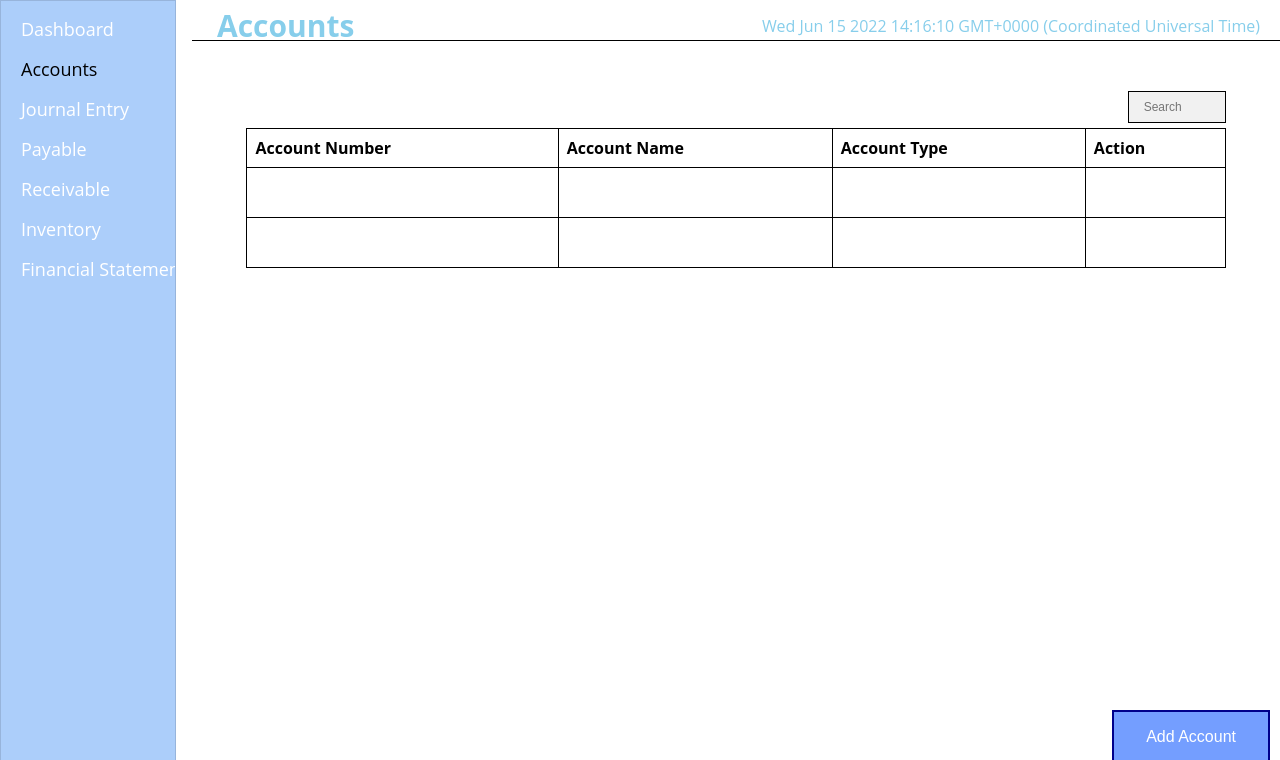
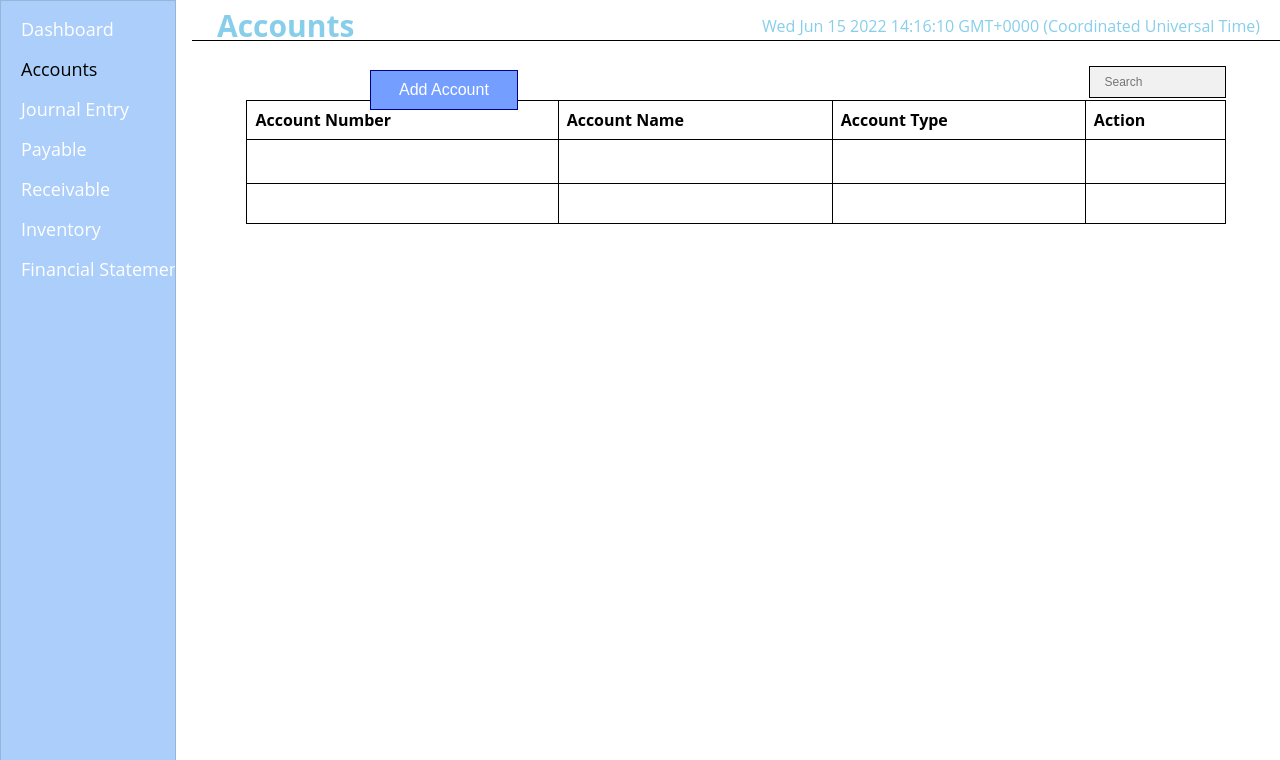
Before and after one commit to AteBoy/New_Tong_Hua_FMS, a PHP site: page /home.html in a window 1280 px wide, after a click on "Accounts". Shown: the part 40-800 px from the top of the page. Run offline with PHP 8.4, Linux system fonts and the light colour scheme; lists and menus that the app fills with data are empty.

Commit message:
adjusted buttons & tables to match other tabs (partial)

```diff
--- a/home.html
+++ b/home.html
@@ -93,7 +93,7 @@
                         </tr>
                     </table>
                 </div>
-                <button class = "btn" id = "add_acc">Add Account</button>
+                <button class = "accbtn" id = "add_acc">Add Account</button>
                 <div id="create_acc_modal" class="modal">
 
                     <div class="modal-content">
--- a/style/style.css
+++ b/style/style.css
@@ -170,14 +170,15 @@ body {
     margin: 0%;
     padding-top: 10px;
 }
-#acc_search, #merch_search, #stock_search, #supp_search, #ap_search, #ar_search, #cus_search{
-    width: 10%;
+#acc_search, #merch_search, #stock_search, #supp_search, #ap_search, #ar_search, #cus_search {
+    width: 14%;
     font-size: 12px;
     height: 1%;
     float: right;
-    margin-bottom: 5px;
-    margin-top: 50px;
     border: black solid 1px;
+    outline: none;
+    position: relative;
+    top: 20px;
 }
 #stock_switch{
     width: 10%;
@@ -190,11 +191,12 @@ body {
     color: white;
     border: 2px solid darkblue;
 }
-.btn{
+.accbtn {
     background-color: #749EFF;
     color: white;
-    border: 2px solid darkblue;
-    padding: 16px 32px;
+    border: 1px solid darkblue;
+    margin-right: 20px;
+    padding: 10px 28px;
     text-align: center;
     text-decoration: none;
     display: inline-block;
@@ -202,8 +204,23 @@ body {
     transition-duration: 0.4s;
     cursor: pointer;
     position: fixed;
-    bottom: -4px;
-    right: 10px;
+    top: 110px;
+    left: 370px;
+}
+.btn {
+    background-color: #749EFF;
+    color: white;
+    border: 1px solid darkblue;
+    padding: 10px 28px;
+    text-align: center;
+    text-decoration: none;
+    display: inline-block;
+    font-size: 16px;
+    transition-duration: 0.4s;
+    cursor: pointer;
+    position: fixed;
+    top: 120px;
+    right: 80px;
 }
 .btn:hover, .btn.active, #stock_switch:hover, #stock_switch.active{
     background-color: skyblue;
@@ -213,7 +230,7 @@ table, td, th{
     border: 1px solid black;
 }
 table{
-    margin-top: 20px;
+    margin-top: 15px;
     width: 100%;
     border-collapse: collapse;
     margin-left: auto;
@@ -224,7 +241,7 @@ tbody{
     overflow-x: hidden;
 }
 td{
-    height: 50px !important;
+    height: 40px !important;
 }
 th, td{
     text-align: left;
```
Also changed, not shown: other parts of style/style.css (+17 -16 lines), home.php (+4 -3 lines).
